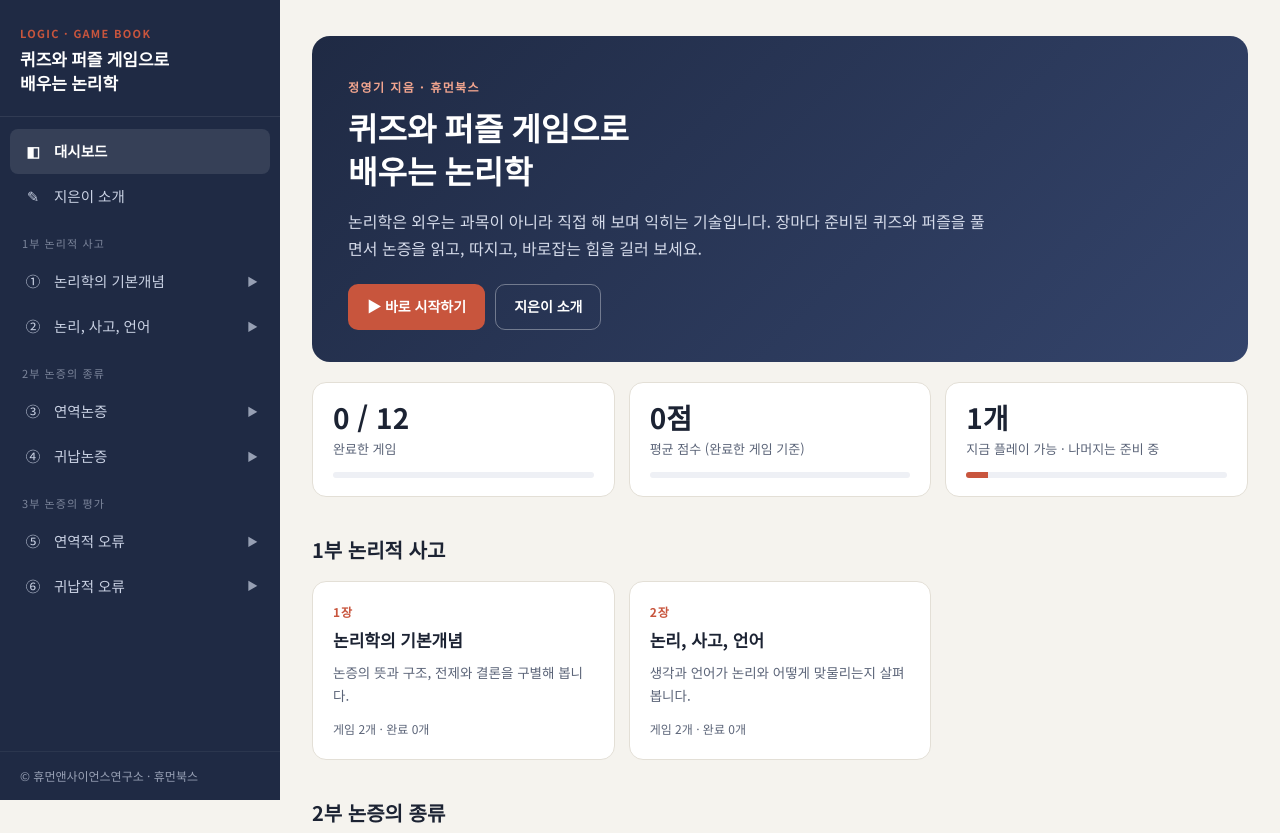
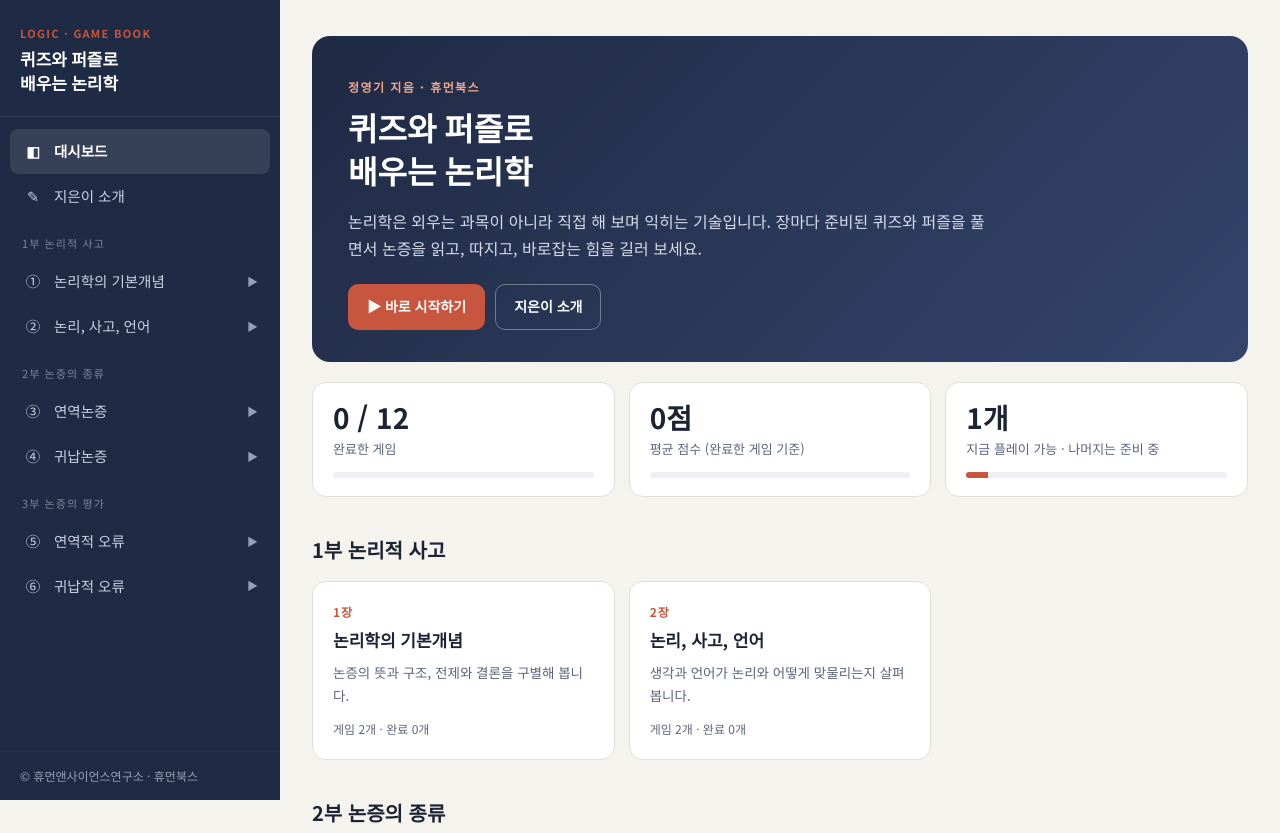
Before and after one commit to jyk901/meta, a plain HTML site: page logic/index.html in a window 1280 px wide. Shown: the top 833 px of the page. Drawn offline with Linux system fonts and the light colour scheme.

Commit message:
제목 변경: 퀴즈와 퍼즐로 배우는 논리학
Co-Authored-By: Claude Opus 5.5 <noreply@anthropic.com>
Claude-Session: https://claude.ai/code/session_01VdJFukV8cnhPJ59UU9rq8K

```diff
--- a/logic/index.html
+++ b/logic/index.html
@@ -3,7 +3,7 @@
 <head>
 <meta charset="utf-8">
 <meta name="viewport" content="width=device-width, initial-scale=1">
-<title>퀴즈와 퍼즐 게임으로 배우는 논리학</title>
+<title>퀴즈와 퍼즐로 배우는 논리학</title>
 <link rel="preconnect" href="https://fonts.googleapis.com">
 <link rel="preconnect" href="https://fonts.gstatic.com" crossorigin>
 <link rel="stylesheet" href="https://fonts.googleapis.com/css2?family=Noto+Sans+KR:wght@400;500;700;900&family=Noto+Serif+KR:wght@600;700&display=swap">
@@ -145,14 +145,14 @@ h2{font-size:20px;margin:36px 0 14px}
   <aside class="side" id="side">
     <div class="brand" data-go="home">
       <small>LOGIC · GAME BOOK</small>
-      <b>퀴즈와 퍼즐 게임으로<br>배우는 논리학</b>
+      <b>퀴즈와 퍼즐로<br>배우는 논리학</b>
     </div>
     <nav id="nav"></nav>
     <div class="side-foot">© 휴먼앤사이언스연구소 · 휴먼북스</div>
   </aside>
   <div class="scrim" id="scrim"></div>
   <main>
-    <div class="topbar"><button id="menuBtn" aria-label="메뉴 열기">☰</button><span>퀴즈와 퍼즐 게임으로 배우는 논리학</span></div>
+    <div class="topbar"><button id="menuBtn" aria-label="메뉴 열기">☰</button><span>퀴즈와 퍼즐로 배우는 논리학</span></div>
     <div class="content" id="view"></div>
   </main>
 </div>
@@ -264,7 +264,7 @@ function viewHome(){
   return `
   <section class="hero">
     <small>정영기 지음 · 휴먼북스</small>
-    <h1>퀴즈와 퍼즐 게임으로<br>배우는 논리학</h1>
+    <h1>퀴즈와 퍼즐로<br>배우는 논리학</h1>
     <p>논리학은 외우는 과목이 아니라 직접 해 보며 익히는 기술입니다. 장마다 준비된 퀴즈와 퍼즐을 풀면서 논증을 읽고, 따지고, 바로잡는 힘을 길러 보세요.</p>
     <div class="btns">
       <button class="btn" onclick="go('${first.id}')">▶ 바로 시작하기</button>
```
